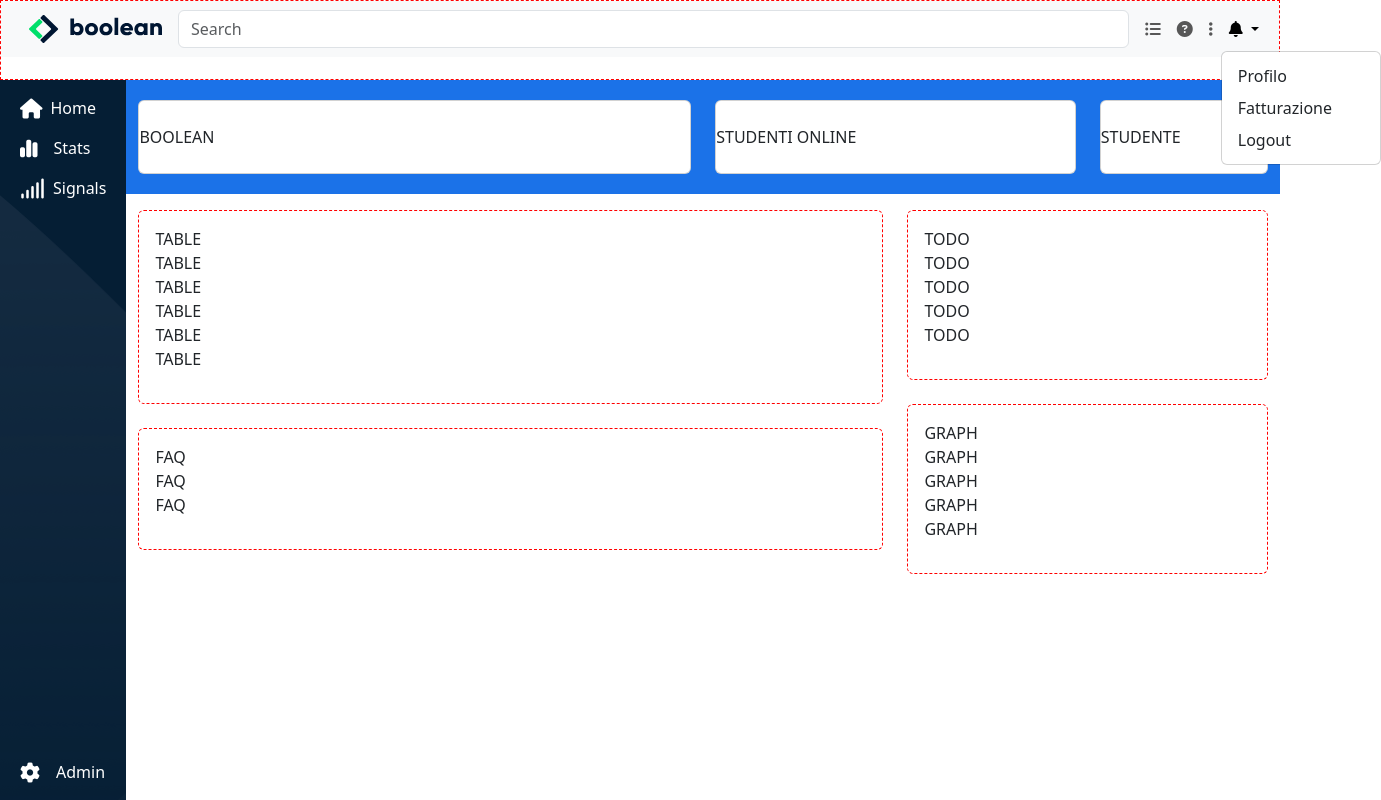
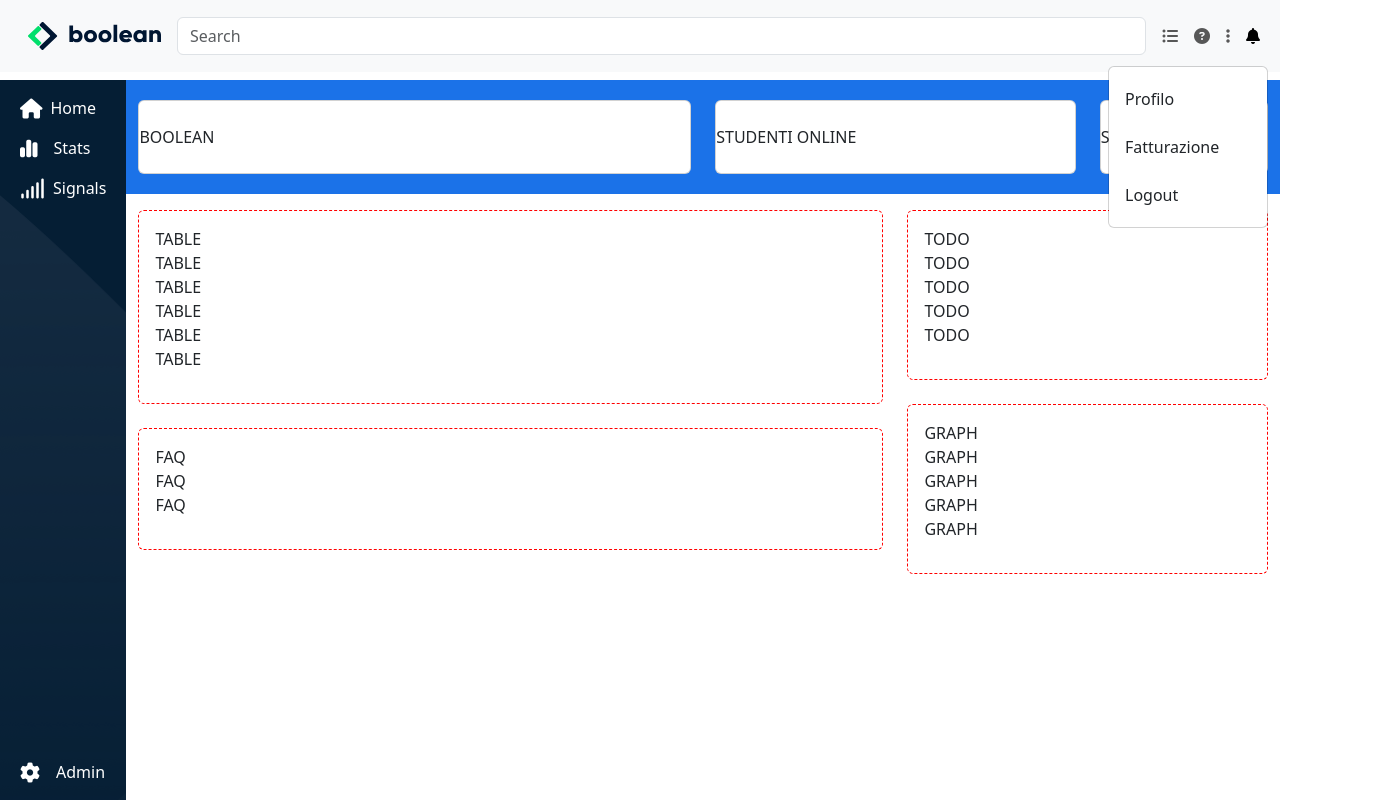
Before and after one commit to lorenzodisanto/html-css-bootstrap-dashboard, a plain HTML site: page index.html in a window 1280 px wide. Both pictures are taken after a click on the button 1243 px from the left and 29 px from the top of the page. Shown: the whole page, 1381 px wide, since content can reach past the window. Drawn offline with nearby package versions, Linux system fonts and the light colour scheme.

Commit message:
feat: add header navbar

```diff
--- a/css/style.css
+++ b/css/style.css
@@ -2,11 +2,28 @@
   border: 1px dashed red;
 }
 
+/* HEADER NAVBAR */
 #header {
   height: 80px;
-  border: 1px dashed red;
+  /* border: 1px dashed red; */
+  line-height: 40px;
 }
 
+.logo-mob {
+  width: 50px;
+}
+
+.dropdown-toggle::after {
+  display: none;
+}
+
+.dropdown-menu[data-bs-popper] {
+  position: absolute;
+  left: auto;
+  right: 0;
+}
+
+/* SIDEBAR */
 #sidebar {
   height: calc(100vh - 80px);
   background-image: url(../img/sidebar-bg.png);
@@ -21,6 +38,7 @@
   margin-top: auto;
 }
 
+/* MAIN CONTENT */
 #main {
   width: 100%;
   overflow: auto;
```
